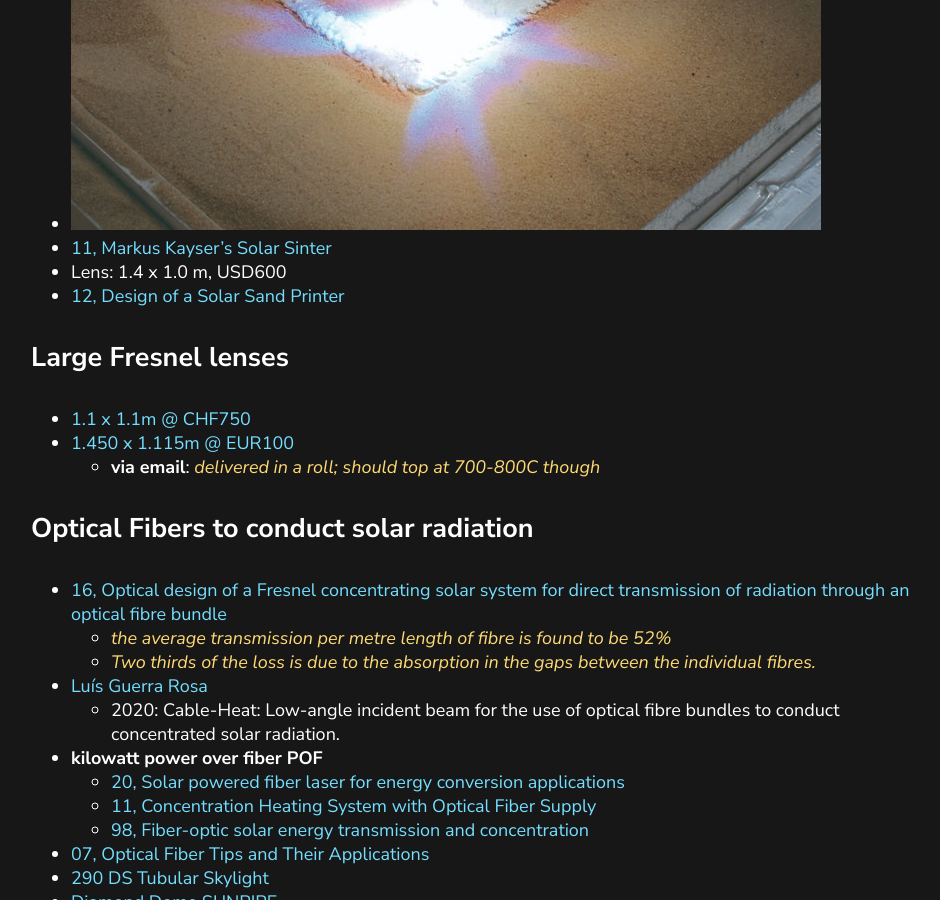
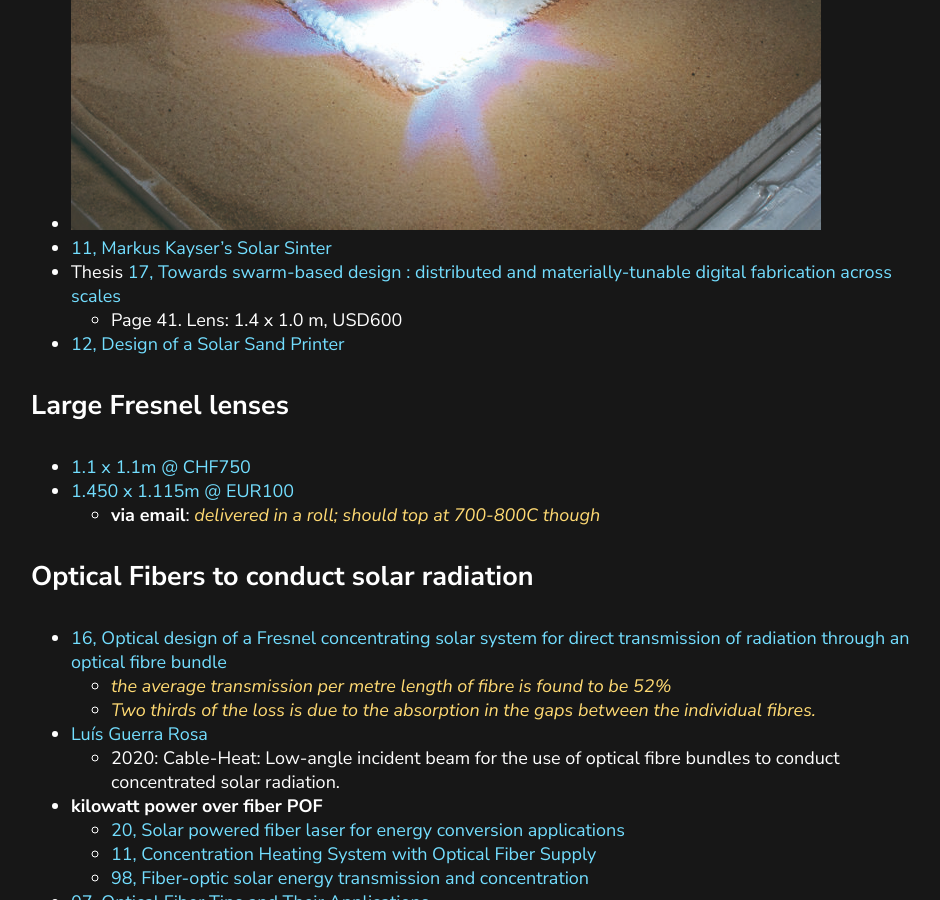
Before and after one commit to fenollp/fenollp.github.io, a Jekyll site: the page built from _posts/2021-08-06-concentrated-solar-for-infrastructure-and-fuel.md, in a window 1280 px wide and 900 px high, scrolled down 1369 px. Shown: the whole window, without its empty margins (159-1099 px from the left). Built offline with Jekyll 4.4.1, drawn with Linux system fonts in a browser that asks for light colours.

Commit message:
markus thesis
Signed-off-by: Pierre Fenoll <pierrefenoll@gmail.com>

```diff
--- a/_posts/2021-08-06-concentrated-solar-for-infrastructure-and-fuel.md
+++ b/_posts/2021-08-06-concentrated-solar-for-infrastructure-and-fuel.md
@@ -33,7 +33,8 @@ Looking for low-carbon industrial-scale replacements to our CO2 emitting ways.
 ### Markus Kayser's Solar Sinter
 * ![sun melts sand](./assets/sha256/89dca751434c554586b59e44d775ece6c511e37beaf98b4710b74a1098633132.jpg)
 * [11, Markus Kayser's Solar Sinter](https://kayserworks.com/798817030644)
-* Lens: 1.4 x 1.0 m, USD600
+* Thesis [17, Towards swarm-based design : distributed and materially-tunable digital fabrication across scales](https://dspace.mit.edu/handle/1721.1/115741)
+	* Page 41. Lens: 1.4 x 1.0 m, USD600
 * [12, Design of a Solar Sand Printer](https://essay.utwente.nl/69808/1/Design%20of%20a%20solar%20sand%20printer.pdf)
 
 ### Large Fresnel lenses
```
